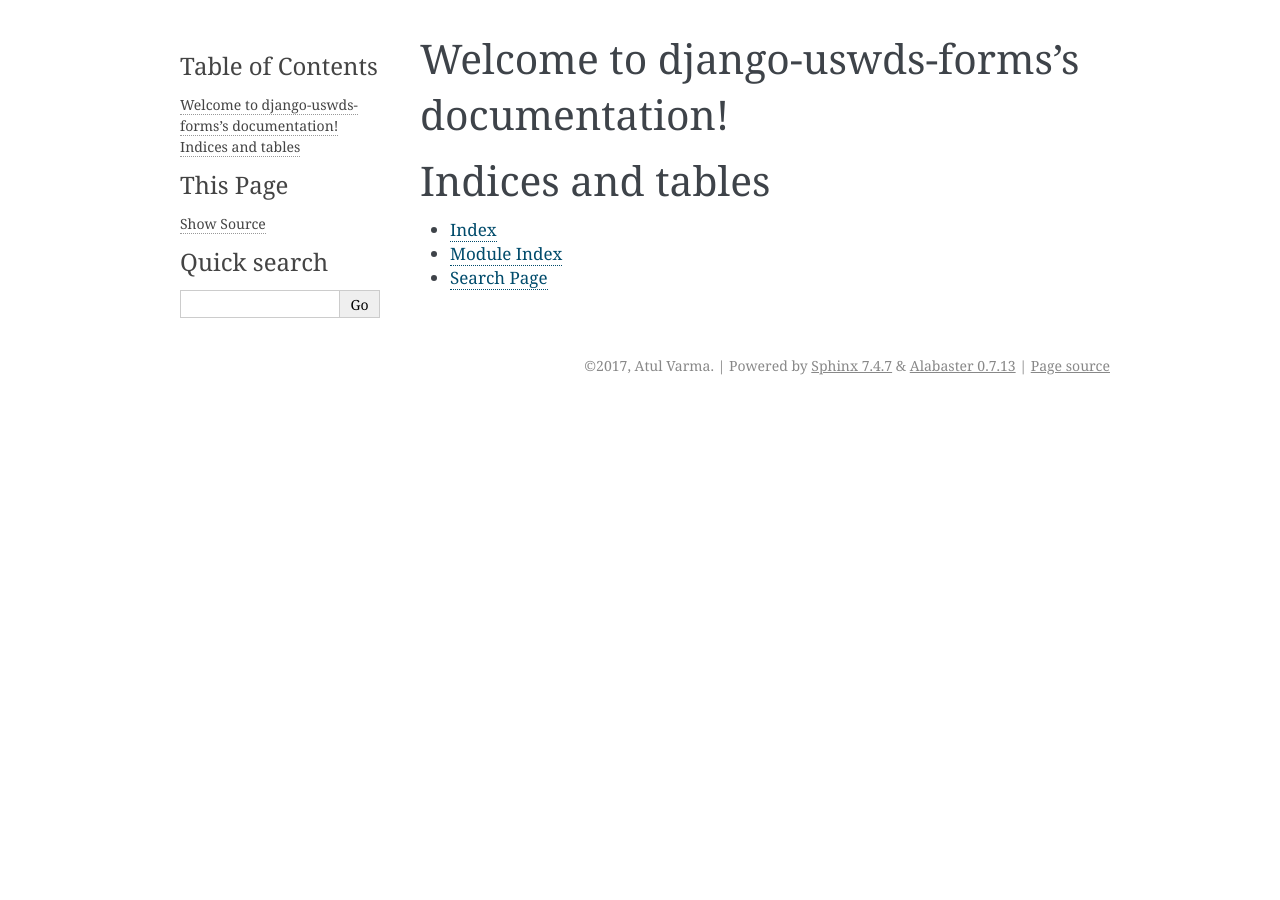
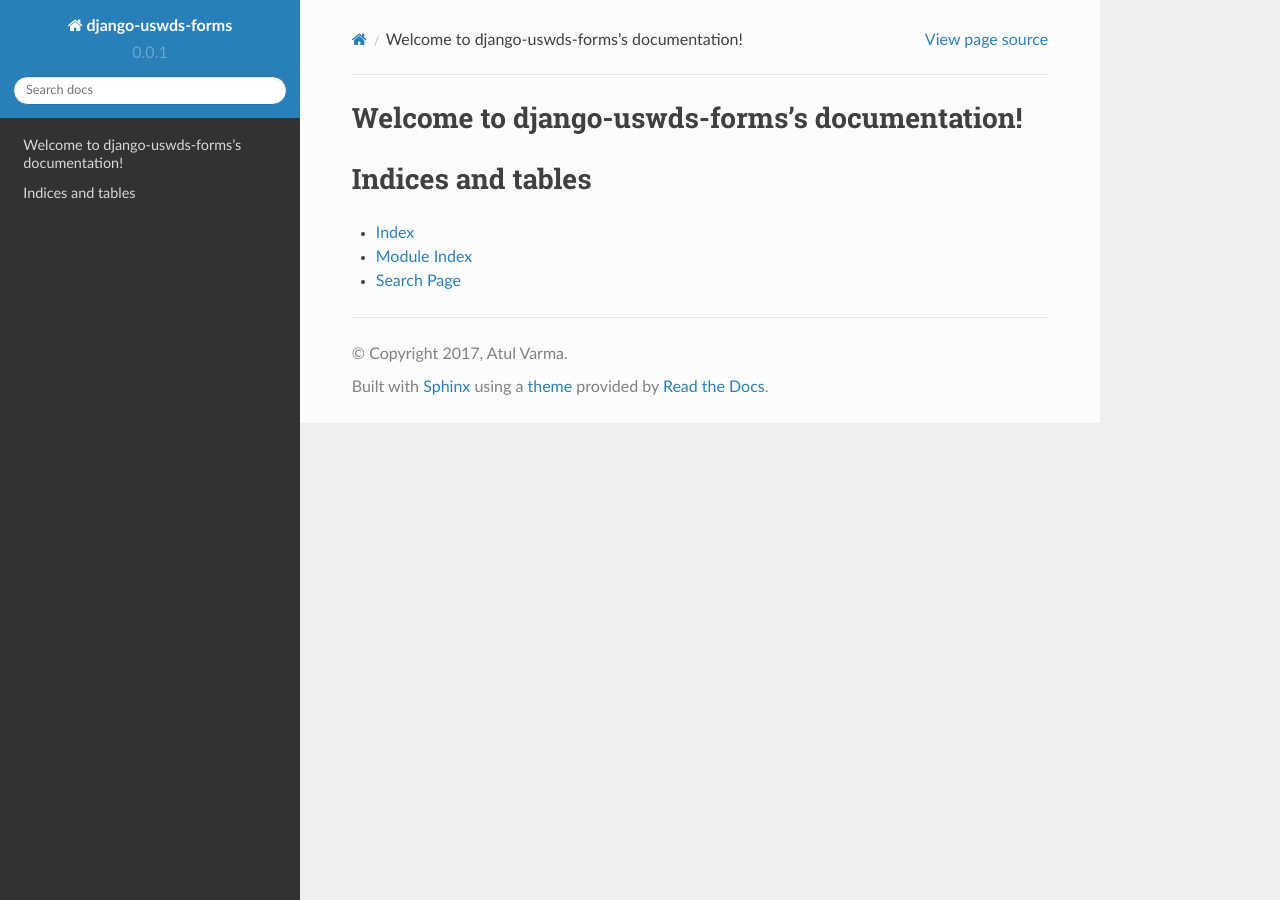
Before and after one commit to 18F/django-uswds-forms, a Sphinx documentation site: the page built from docs/index.rst, in a window 1280 px wide. Built offline with Sphinx 7.4.7 and the Read the Docs theme 2.0.0, drawn with Linux system fonts in a browser that asks for light colours.

Commit message:
Use sphinx_rtd_theme.

```diff
--- a/docs/conf.py
+++ b/docs/conf.py
@@ -17,6 +17,7 @@
 # add these directories to sys.path here. If the directory is relative to the
 # documentation root, use os.path.abspath to make it absolute, like shown here.
 #
+import os
 import sys
 from pathlib import Path
 
@@ -93,7 +94,15 @@
 # The theme to use for HTML and HTML Help pages.  See the documentation for
 # a list of builtin themes.
 #
-html_theme = 'alabaster'
+
+# on_rtd is whether we are on readthedocs.org, this line of code
+# grabbed from docs.readthedocs.org
+on_rtd = os.environ.get('READTHEDOCS', None) == 'True'
+
+if not on_rtd:  # only import and set the theme if we're building docs locally
+    import sphinx_rtd_theme  # NOQA
+    html_theme = 'sphinx_rtd_theme'
+    html_theme_path = [sphinx_rtd_theme.get_html_theme_path()]
 
 # Theme options are theme-specific and customize the look and feel of a theme
 # further.  For a list of options available for each theme, see the
```
